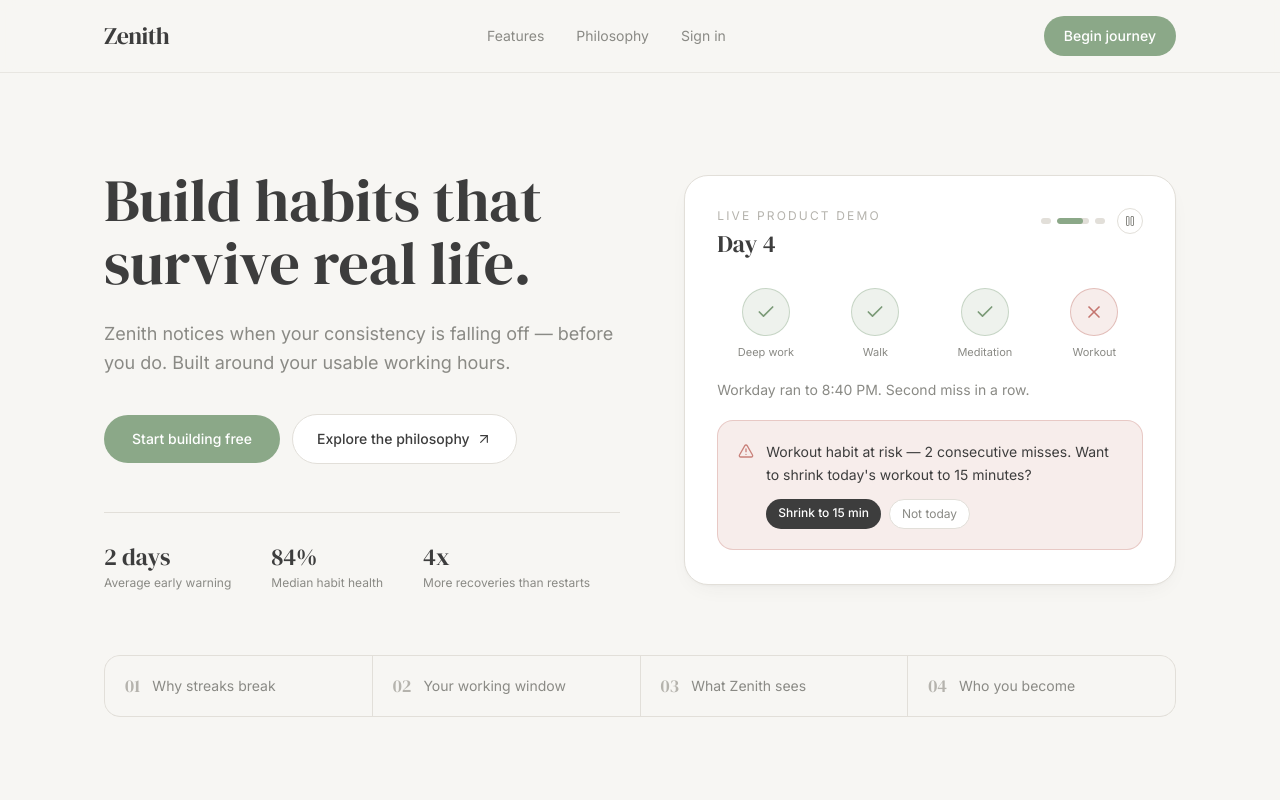
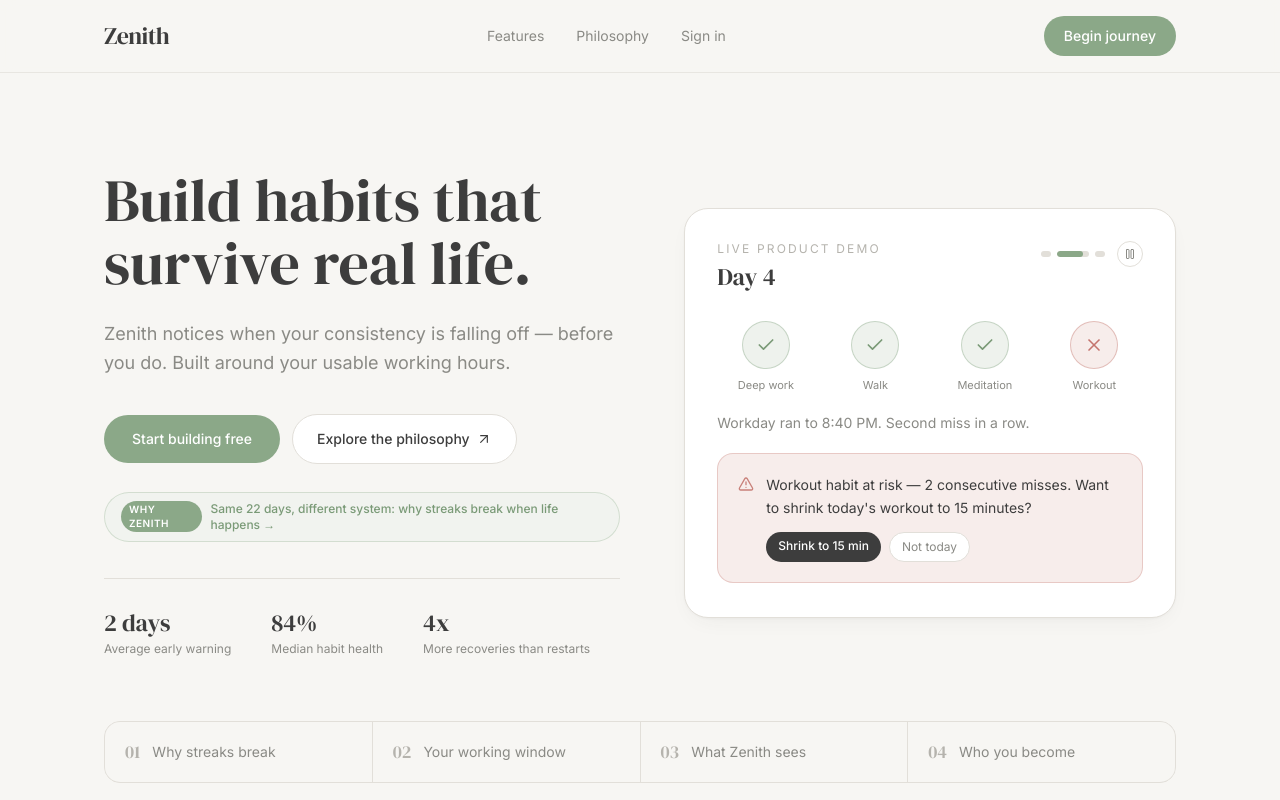
Before and after one commit to SamarSiddiqui/Zenith, a Next.js app: page / in a window 1280 px wide. Shown: the top 800 px of the page. Built offline with nearby package versions, Linux system fonts and the light colour scheme.

Commit message:
feat(landing): update hero stats to confident metrics and add chapter 01 teaser pill

```diff
--- a/app/page.tsx
+++ b/app/page.tsx
@@ -92,7 +92,21 @@ export default function LandingPage() {
                 />
               </a>
             </div>
-            <dl className="mt-12 flex flex-wrap gap-x-10 gap-y-5 border-t border-line pt-7">
+
+            {/* Early Differentiator Teaser (Feature 6) */}
+            <div className="mt-7">
+              <a
+                href="#chapter-01"
+                className="group inline-flex items-center gap-2 rounded-full border border-sage/30 bg-sage-wash/70 px-4 py-2 text-xs font-medium text-sage-deep transition-all duration-150 ease-out hover:border-sage hover:bg-sage-wash"
+              >
+                <span className="rounded-full bg-sage px-2 py-0.5 text-[10px] font-semibold uppercase tracking-wider text-white">
+                  Why Zenith
+                </span>
+                <span>Same 22 days, different system: why streaks break when life happens &rarr;</span>
+              </a>
+            </div>
+
+            <dl className="mt-9 flex flex-wrap gap-x-10 gap-y-5 border-t border-line pt-7">
               {heroStats.map((stat) => (
                 <div key={stat.label}>
                   <dt className="sr-only">{stat.label}</dt>
```
